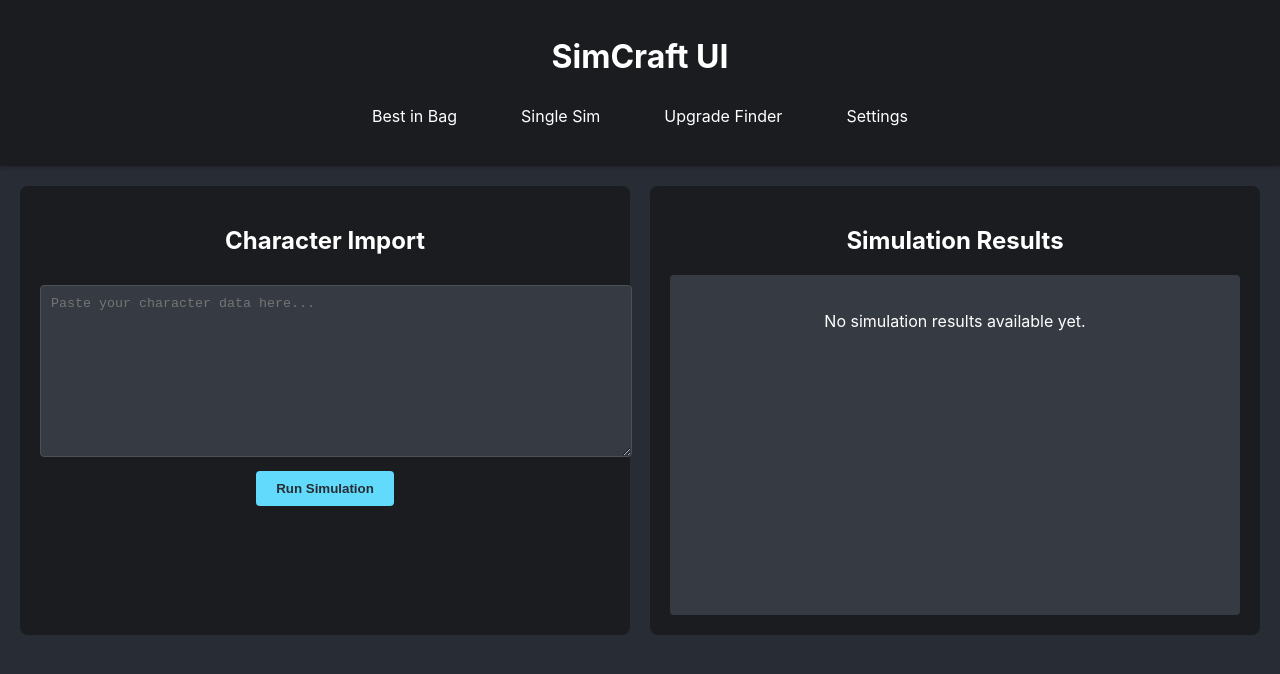
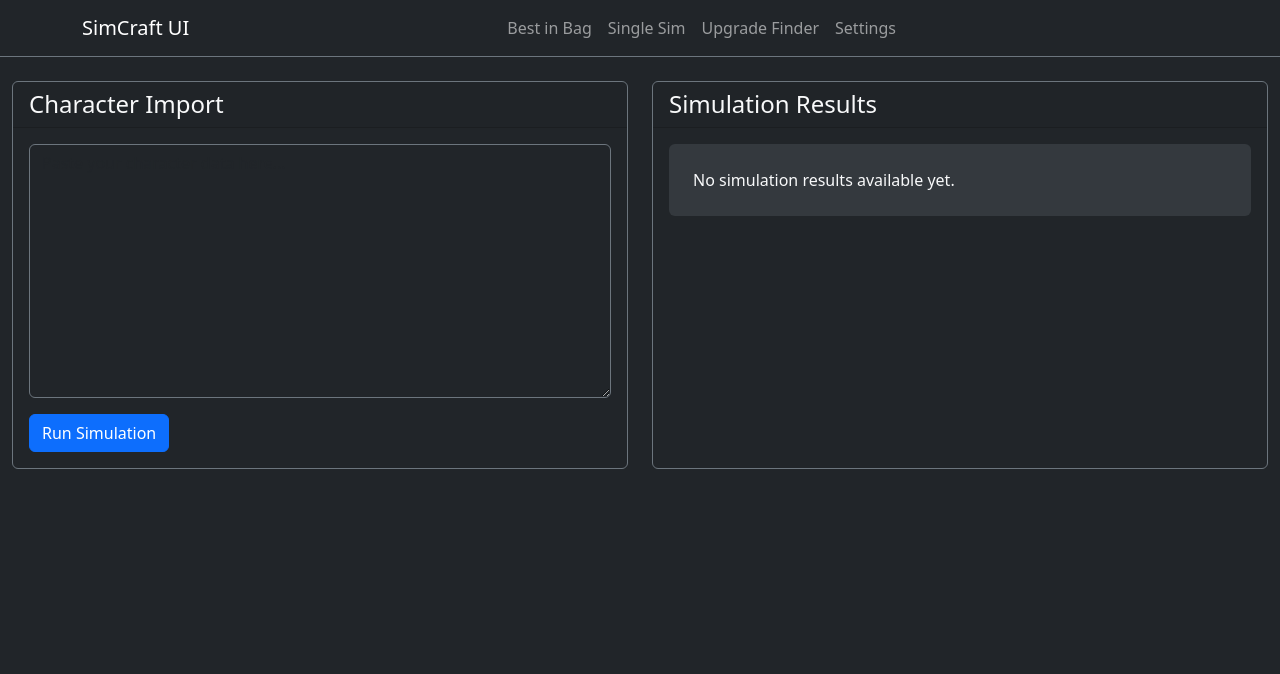
Before and after one commit to Situation3412/opensimbot, a React (Create React App) app: page / in a window 1280 px wide. Shown: the top 674 px of the page. Built offline with nearby package versions, Linux system fonts and the light colour scheme.

Commit message:
Updated to use bootstrap

```diff
--- a/package.json
+++ b/package.json
@@ -9,9 +9,12 @@
     "@types/jest": "^27.5.2",
     "@types/node": "^16.18.120",
     "@types/react": "^18.3.12",
+    "@types/react-bootstrap": "^0.32.37",
     "@types/react-dom": "^18.3.1",
+    "bootstrap": "^5.3.3",
     "electron-is-dev": "^3.0.1",
     "react": "^18.3.1",
+    "react-bootstrap": "^2.10.6",
     "react-dom": "^18.3.1",
     "react-scripts": "5.0.1",
     "typescript": "^4.9.5",
--- a/src/App.css
+++ /dev/null
@@ -1,47 +0,0 @@
-.App {
-  text-align: center;
-  background-color: #282c34;
-  min-height: 100vh;
-  color: white;
-}
-
-.app-main {
-  display: flex;
-  padding: 20px;
-  gap: 20px;
-}
-
-.App-logo {
-  height: 40vmin;
-  pointer-events: none;
-}
-
-@media (prefers-reduced-motion: no-preference) {
-  .App-logo {
-    animation: App-logo-spin infinite 20s linear;
-  }
-}
-
-.App-header {
-  background-color: #282c34;
-  min-height: 100vh;
-  display: flex;
-  flex-direction: column;
-  align-items: center;
-  justify-content: center;
-  font-size: calc(10px + 2vmin);
-  color: white;
-}
-
-.App-link {
-  color: #61dafb;
-}
-
-@keyframes App-logo-spin {
-  from {
-    transform: rotate(0deg);
-  }
-  to {
-    transform: rotate(360deg);
-  }
-}
--- a/src/App.tsx
+++ b/src/App.tsx
@@ -1,17 +1,24 @@
 import React from 'react';
+import { Container } from 'react-bootstrap';
 import { SimulationForm } from './components/SimulationForm';
 import { Header } from './components/Header';
 import { SimulationResults } from './components/SimulationResults';
-import './App.css';
+import 'bootstrap/dist/css/bootstrap.min.css';
 
 function App() {
   return (
-    <div className="App">
+    <div className="App bg-dark text-light min-vh-100">
       <Header />
-      <main className="app-main">
-        <SimulationForm />
-        <SimulationResults />
-      </main>
+      <Container fluid className="py-4">
+        <div className="row g-4">
+          <div className="col-md-6">
+            <SimulationForm />
+          </div>
+          <div className="col-md-6">
+            <SimulationResults />
+          </div>
+        </div>
+      </Container>
     </div>
   );
 }
--- a/src/components/Header.css
+++ /dev/null
@@ -1,23 +0,0 @@
-.app-header {
-  background-color: #1a1c20;
-  padding: 1rem;
-  box-shadow: 0 2px 4px rgba(0,0,0,0.2);
-}
-
-.app-header nav ul {
-  list-style: none;
-  display: flex;
-  gap: 2rem;
-  justify-content: center;
-  padding: 0;
-}
-
-.app-header nav ul li {
-  cursor: pointer;
-  padding: 0.5rem 1rem;
-}
-
-.app-header nav ul li:hover {
-  background-color: #363a43;
-  border-radius: 4px;
-}
--- a/src/components/Header.tsx
+++ b/src/components/Header.tsx
@@ -1,18 +1,21 @@
 import React from 'react';
-import './Header.css';
+import { Navbar, Nav, Container } from 'react-bootstrap';
 
 export const Header: React.FC = () => {
   return (
-    <header className="app-header">
-      <h1>SimCraft UI</h1>
-      <nav>
-        <ul>
-          <li>Best in Bag</li>
-          <li>Single Sim</li>
-          <li>Upgrade Finder</li>
-          <li>Settings</li>
-        </ul>
-      </nav>
-    </header>
+    <Navbar bg="dark" variant="dark" expand="lg" className="border-bottom border-secondary">
+      <Container>
+        <Navbar.Brand>SimCraft UI</Navbar.Brand>
+        <Navbar.Toggle aria-controls="basic-navbar-nav" />
+        <Navbar.Collapse id="basic-navbar-nav">
+          <Nav className="mx-auto">
+            <Nav.Link href="#best-in-bag">Best in Bag</Nav.Link>
+            <Nav.Link href="#single-sim">Single Sim</Nav.Link>
+            <Nav.Link href="#upgrade-finder">Upgrade Finder</Nav.Link>
+            <Nav.Link href="#settings">Settings</Nav.Link>
+          </Nav>
+        </Navbar.Collapse>
+      </Container>
+    </Navbar>
   );
 };
--- a/src/components/SimulationForm.css
+++ /dev/null
@@ -1,30 +0,0 @@
-.simulation-form {
-  flex: 1;
-  padding: 20px;
-  background-color: #1a1c20;
-  border-radius: 8px;
-}
-
-.simulation-form textarea {
-  width: 100%;
-  margin: 10px 0;
-  padding: 10px;
-  background-color: #363a43;
-  border: 1px solid #4a4f58;
-  color: white;
-  border-radius: 4px;
-}
-
-.simulation-form button {
-  padding: 10px 20px;
-  background-color: #61dafb;
-  border: none;
-  border-radius: 4px;
-  color: #282c34;
-  cursor: pointer;
-  font-weight: bold;
-}
-
-.simulation-form button:hover {
-  background-color: #4fa8c7;
-}
--- a/src/components/SimulationForm.tsx
+++ b/src/components/SimulationForm.tsx
@@ -1,5 +1,5 @@
 import React, { useState } from 'react';
-import './SimulationForm.css';
+import { Card, Form, Button } from 'react-bootstrap';
 
 export const SimulationForm: React.FC = () => {
   const [characterData, setCharacterData] = useState('');
@@ -11,17 +11,27 @@ export const SimulationForm: React.FC = () => {
   };
 
   return (
-    <div className="simulation-form">
-      <h2>Character Import</h2>
-      <form onSubmit={handleSubmit}>
-        <textarea
-          value={characterData}
-          onChange={(e) => setCharacterData(e.target.value)}
-          placeholder="Paste your character data here..."
-          rows={10}
-        />
-        <button type="submit">Run Simulation</button>
-      </form>
-    </div>
+    <Card bg="dark" text="light" className="border-secondary h-100">
+      <Card.Header>
+        <h4 className="mb-0">Character Import</h4>
+      </Card.Header>
+      <Card.Body>
+        <Form onSubmit={handleSubmit}>
+          <Form.Group className="mb-3">
+            <Form.Control
+              as="textarea"
+              value={characterData}
+              onChange={(e) => setCharacterData(e.target.value)}
+              placeholder="Paste your character data here..."
+              rows={10}
+              className="bg-dark text-light border-secondary"
+            />
+          </Form.Group>
+          <Button variant="primary" type="submit">
+            Run Simulation
+          </Button>
+        </Form>
+      </Card.Body>
+    </Card>
   );
 };
--- a/src/components/SimulationResults.css
+++ /dev/null
@@ -1,13 +0,0 @@
-.simulation-results {
-  flex: 1;
-  padding: 20px;
-  background-color: #1a1c20;
-  border-radius: 8px;
-}
-
-.results-content {
-  min-height: 300px;
-  padding: 20px;
-  background-color: #363a43;
-  border-radius: 4px;
-}
--- a/src/components/SimulationResults.tsx
+++ b/src/components/SimulationResults.tsx
@@ -1,13 +1,17 @@
 import React from 'react';
-import './SimulationResults.css';
+import { Card } from 'react-bootstrap';
 
 export const SimulationResults: React.FC = () => {
   return (
-    <div className="simulation-results">
-      <h2>Simulation Results</h2>
-      <div className="results-content">
-        <p>No simulation results available yet.</p>
-      </div>
-    </div>
+    <Card bg="dark" text="light" className="border-secondary h-100">
+      <Card.Header>
+        <h4 className="mb-0">Simulation Results</h4>
+      </Card.Header>
+      <Card.Body>
+        <div className="bg-secondary bg-opacity-25 p-4 rounded">
+          <p className="mb-0">No simulation results available yet.</p>
+        </div>
+      </Card.Body>
+    </Card>
   );
 };
```
Also changed, not shown: 1 other file (tests, documents, lock files or other folders).
